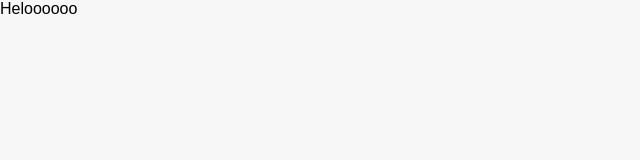
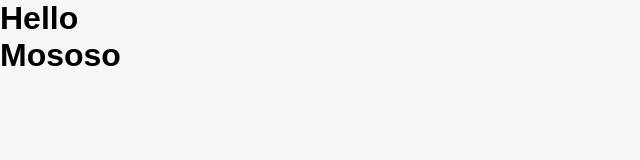
Before and after one commit to greg021/lorem-nature-blog, a Gatsby site: page / in a window 1280 px wide. Shown: the whole page, without its empty margins (0-640 px from the left). Built offline with nearby package versions, Linux system fonts and the light colour scheme; Gatsby itself is replaced by a stand-in of ours; a web font is replaced by a local one.

Commit message:
Added container component

```diff
--- /dev/null
+++ b/src/components/Container.js
@@ -0,0 +1,6 @@
+import React from "react"
+import { ContainerWrapper } from "../elements"
+
+export const Container = ({ children }) => {
+  return <ContainerWrapper>{children}</ContainerWrapper>
+}
--- /dev/null
+++ b/src/components/index.js
@@ -0,0 +1 @@
+export * from "./Container"
--- /dev/null
+++ b/src/elements/ContainerElements.js
@@ -0,0 +1,18 @@
+import styled from "styled-components"
+
+export const ContainerWrapper = styled.div`
+  height: 100%;
+  display: grid;
+  grid-template-columns: 1fr repeat(12, minmax(auto, 4.2rem)) 1fr;
+  grid-template-rows: 7.8rem 20rem 5rem auto;
+  grid-gap: 0 2rem;
+
+  @media ${props => props.theme.breakpoints.tablet} {
+    grid-template-columns: 2rem repeat(6, 1fr) 2rem;
+    grid-gap: 0 1rem;
+  }
+
+  @media ${props => props.theme.breakpoints.mobile} {
+    grid-template-columns: 1rem repeat(6, 1fr) 1rem;
+  }
+`
--- /dev/null
+++ b/src/elements/index.js
@@ -0,0 +1 @@
+export * from "./ContainerElements"
--- a/src/pages/index.js
+++ b/src/pages/index.js
@@ -1,9 +1,12 @@
 import React from "react"
+import { Container } from "../components"
 
-export default function Home() {
+const IndexPage = () => {
   return (
-    <div>
-      <p>Heloooooo</p>
-    </div>
+    <Container>
+      <h1>Hello Mososo</h1>
+    </Container>
   )
 }
+
+export default IndexPage
```
